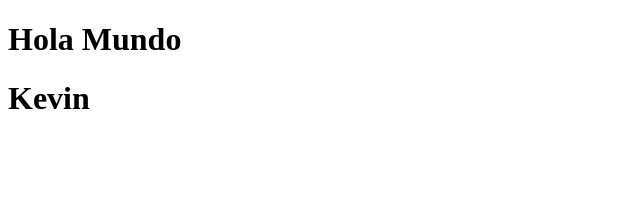
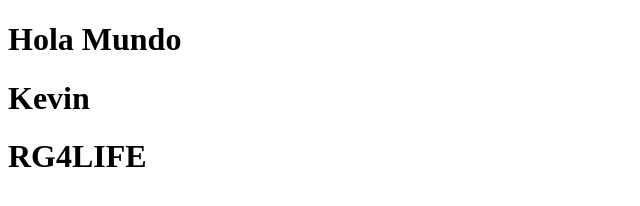
Before and after one commit to BTriana777/parcial2, a plain HTML site: page index.html in a window 1280 px wide. Shown: the whole page, without its empty margins (0-640 px from the left). Drawn offline with Linux system fonts and the light colour scheme.

Commit message:
agregue algo

```diff
--- a/index.html
+++ b/index.html
@@ -9,5 +9,6 @@
 <body>
     <h1>Hola Mundo</h1>
     <h1>Kevin</h1>
+    <h1>RG4LIFE</h1>
 </body>
 </html>
```
